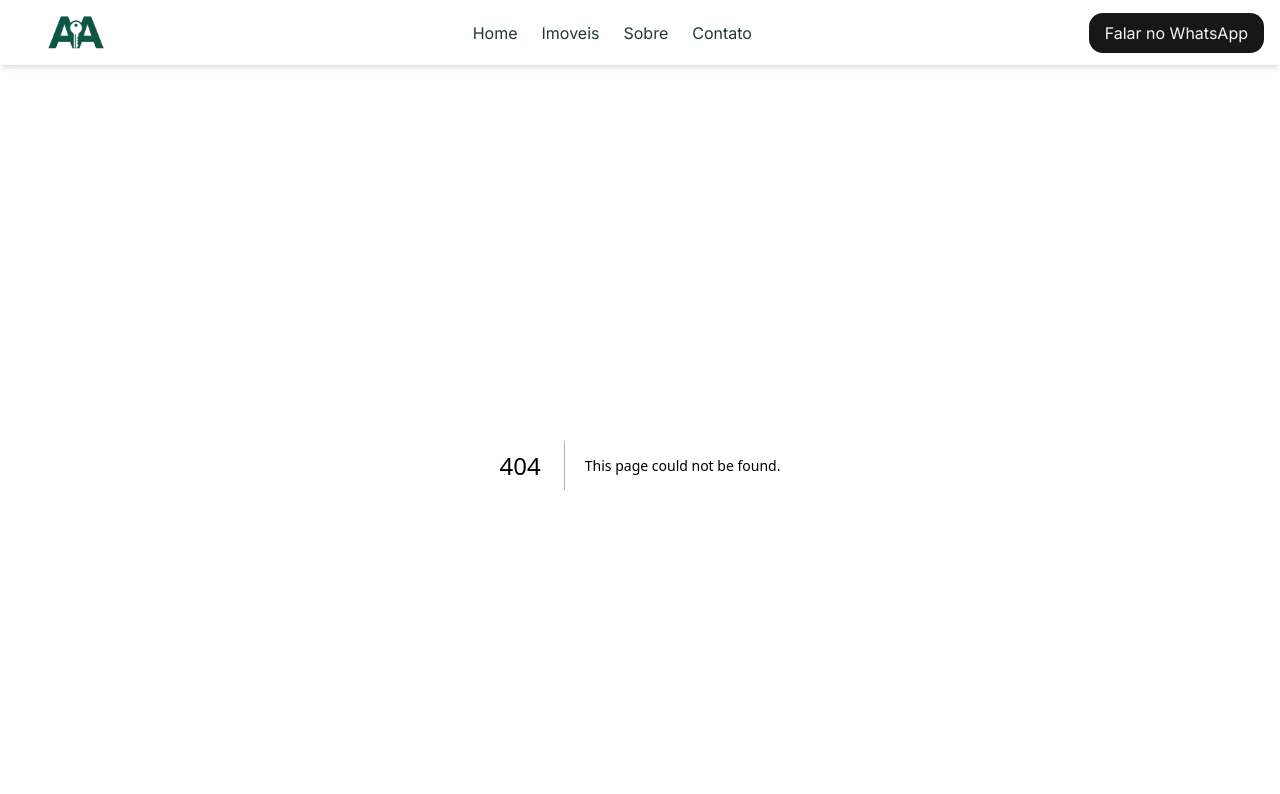
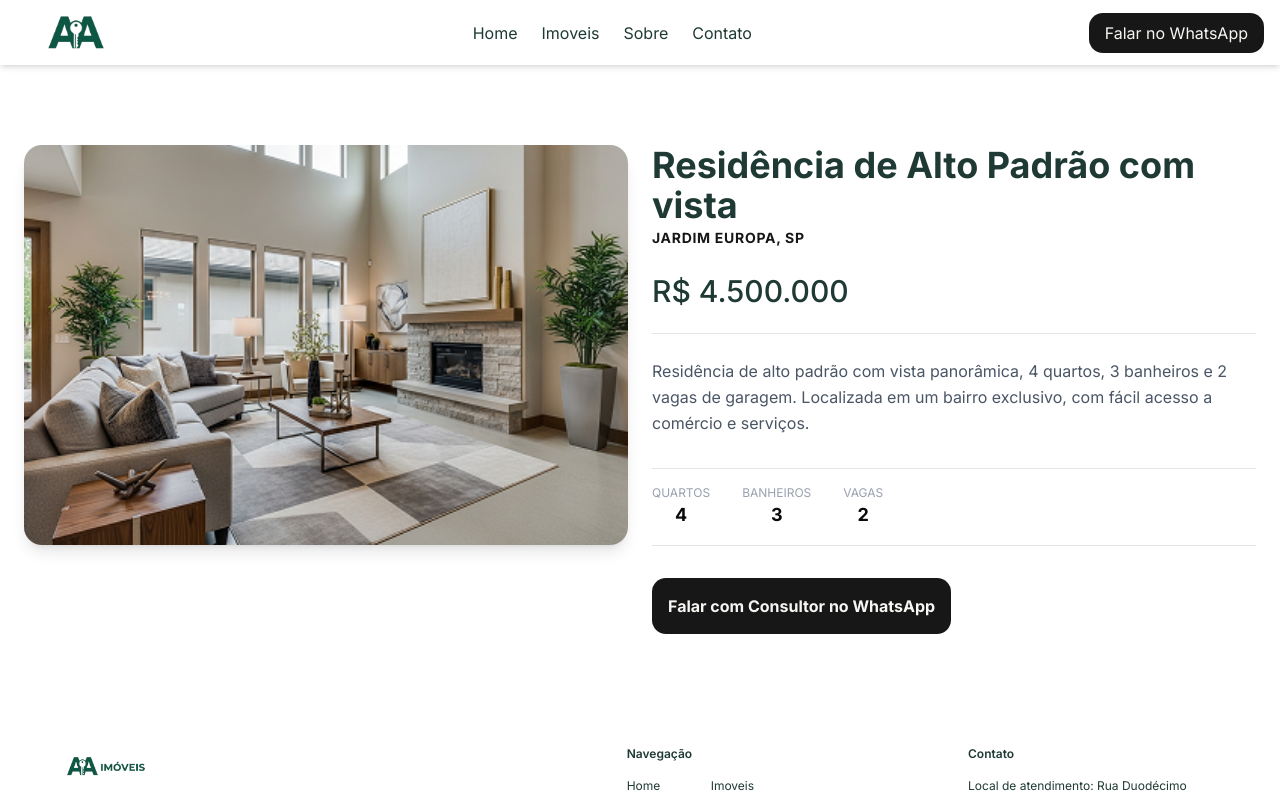
Before and after one commit to Evandro-bz-Junior/AA-Imoveis, a Next.js app: page /propertys/1 in a window 1280 px wide. Before the commit this address had no page. Shown: the top 794 px of the page. Built offline with nearby package versions, Linux system fonts and the light colour scheme; a web font is replaced by a local one.

Commit message:
Add property pages

```diff
--- a/src/app/globals.css
+++ b/src/app/globals.css
@@ -160,5 +160,6 @@ body {
   }
   html {
     @apply font-sans;
+    scroll-behavior: smooth;
   }
 }
--- /dev/null
+++ b/src/app/propertys/[id]/page.tsx
@@ -0,0 +1,66 @@
+import { properties } from "@/data/properties";
+import { notFound } from "next/navigation";
+import Image from "next/image";
+
+export default async function DetalhesImovel({ params }: { params: Promise<{ id: string }> }) {
+    const { id } = await params;
+
+    const property = properties.find((item) => item.id === Number(id));
+
+    if (!property) {
+        notFound();
+    }
+
+    return (
+        <main className="container mx-auto py-20 px-4 md:px-6">
+            <div className="grid grid-cols-1 md:grid-cols-2  gap-6">
+
+                <div className="relative h-75 md:h-100   rounded-2xl overflow-hidden shadow-lg">
+                    <Image
+                        src={property.image}
+                        alt={property.title}
+                        fill
+                        className="object-cover"
+                        priority
+                    />
+                </div>
+
+                <div className="flex flex-col gap-6  w-full">
+                    <div className="  w-full">
+                        <h1 className="text-4xl font-bold text-text2 md:w-full">{property.title}</h1>
+                        <span className="text-primary font-bold text-sm uppercase tracking-wider ">{property.location}</span>
+                    </div>
+
+                    <p className="text-3xl font-medium text-text2">{property.price}</p>
+
+                    <p className="text-gray-600 leading-relaxed border-t pt-6">
+                        {property.description}
+                    </p>
+
+                    <div className="flex gap-8 border-y py-4 my-2">
+                        <div className="flex flex-col">
+                            <span className="text-xs text-gray-400 uppercase">Quartos</span>
+                            <span className="font-bold text-lg text-center">{property.bedrooms}</span>
+                        </div>
+                        <div className="flex flex-col">
+                            <span className="text-xs text-gray-400 uppercase">Banheiros</span>
+                            <span className="font-bold text-lg text-center">{property.bathrooms}</span>
+                        </div>
+                        <div className="flex flex-col">
+                            <span className="text-xs text-gray-400 uppercase">Vagas</span>
+                            <span className="font-bold text-lg text-center">{property.parking}</span>
+                        </div>
+                    </div>
+
+                    <a
+                        href={`https://wa.me/5584999999999?text=Olá, vi o imóvel "${property.title}" no site e gostaria de mais informações.`}
+                        target="_blank"
+                        className="bg-primary text-text1 text-center p-4 rounded-xl font-bold w-fit hover:opacity-90 transition-all active:scale-95"
+                    >
+                        Falar com Consultor no WhatsApp
+                    </a>
+                </div>
+            </div>
+        </main>
+    );
+}
--- a/src/components/Contact.tsx
+++ b/src/components/Contact.tsx
@@ -3,7 +3,7 @@ import React from 'react';
 
 export default function Contact() {
     return (
-        <section className='bg-section2 w-full flex items-center py-14  '>
+        <section id="contact" className='bg-section2 w-full flex items-center py-14  '>
             <div className='container flex flex-col items-center mx-auto px-4 gap-4'>
                 <h2 className=' font-serif font-medium text-center mb-6 text-text1 md:w-lg'>Estou à disposição para entender suas necessidades e apresentar as propriedades mais adequadas ao seu perfil.</h2>
                 <a className="px-4 bg-background text-text2 py-2 rounded-xl text-center border  hover:bg-primary hover:text-text1 hover:scale-105 transition-colors duration-300"
--- a/src/components/Footer.tsx
+++ b/src/components/Footer.tsx
@@ -1,7 +1,15 @@
+"use client";
 import Image from 'next/image';
+import { usePathname } from 'next/navigation';
 import React from 'react';
 
 export default function Footer() {
+      const pathname = usePathname();
+
+        // Se a URL começar com /admin ou /login, não renderiza o Header
+        if (pathname.startsWith("/dashboard") || pathname === "/login") {
+            return null;
+        }
     return (
         <footer className='bg-background text-text2 container flex flex-col justify-center mx-auto gap-8 py-6 px-8 md:px-14 mb-10 text-xs '>
             <div className='flex flex-col md:flex-row gap-6 justify-center md:justify-between  '>
--- a/src/components/Header.tsx
+++ b/src/components/Header.tsx
@@ -1,9 +1,18 @@
+"use client";
 import Image from "next/image";
 import { Sheet, SheetContent, SheetTrigger, SheetClose } from "@/components/ui/sheet";
 import { Menu } from "lucide-react";
 import Link from "next/link";
+import { usePathname } from "next/navigation";
 
 export default function Header() {
+    const pathname = usePathname();
+
+    // Se a URL começar com /admin ou /login, não renderiza o Header
+    if (pathname.startsWith("/dashboard") || pathname === "/login") {
+        return null;
+    }
+
     return (
         <header
             aria-label="Menu principal"
@@ -21,16 +30,16 @@ export default function Header() {
                 <nav className="hidden md:flex items-center gap-6" >
                     <ul className="flex items-center gap-6">
                         <li>
-                            <a href="#" className="hover:underline text-text2">Home</a>
+                            <Link href="/" className="text-text2">Home</Link>
                         </li>
                         <li>
-                            <a href="#" className="hover:underline text-text2">Imoveis</a>
+                            <Link href="#propertys" className="text-text2">Imoveis</Link>
                         </li>
                         <li>
-                            <a href="#" className="hover:underline text-text2">Sobre</a>
+                            <Link href="#about" className="text-text2">Sobre</Link>
                         </li>
                         <li>
-                            <a href="#" className="hover:underline text-text2">Contato</a>
+                            <Link href="#contact" className="text-text2">Contato</Link>
                         </li>
                     </ul>
                 </nav>
--- a/src/components/PropertyCard.tsx
+++ b/src/components/PropertyCard.tsx
@@ -2,6 +2,7 @@ import Image from "next/image";
 import Link from "next/link";
 
 interface PropertyCardProps {
+    id: number | string;
     image: string;
     price: string;
     title: string;
@@ -13,6 +14,7 @@ interface PropertyCardProps {
 }
 
 export default function PropertyCard({
+    id,
     image,
     price,
     title,
@@ -58,7 +60,9 @@ export default function PropertyCard({
                             <span className="text-sm text-text2">{parking} </span>
                         </div>
                     </div>
-                    <Link href={link}>Ver detalhes</Link>
+                    <Link href={`/propertys/${id}`} className="hover:text-text3 transition-colors">
+                        Ver detalhes
+                    </Link>
                 </div>
             </div>
         </div>
--- a/src/components/Propertys.tsx
+++ b/src/components/Propertys.tsx
@@ -1,5 +1,4 @@
-import Image from "next/image";
-import Link from "next/link";
+
 
 import { properties } from "@/data/properties";
 import PropertyCard from "@/components/PropertyCard";
@@ -7,7 +6,7 @@ import PropertyCard from "@/components/PropertyCard";
 
 export default function Propertys() {
     return (
-        <section id="imoveis" className="w-full  flex  items-center py-14 bg-section1">
+        <section id="propertys" className="w-full  flex  items-center py-14 bg-section1">
             <div className="container flex flex-col   justify-center    mx-auto px-4 gap-8">
 
                 <div className="infoArea flex flex-col   justify-center gap-4 mb-6 px-4">
--- a/src/data/properties.ts
+++ b/src/data/properties.ts
@@ -1,53 +1,65 @@
 export const properties = [
     {
+        id: 1,
         image: "/images/Casa moderna.png",
         price: "R$ 4.500.000",
         title: "Residência de Alto Padrão com vista",
         location: "Jardim Europa, SP",
+        description: "Residência de alto padrão com vista panorâmica, 4 quartos, 3 banheiros e 2 vagas de garagem. Localizada em um bairro exclusivo, com fácil acesso a comércio e serviços.",
         bedrooms: 4,
         bathrooms: 3,
         parking: 2,
     },
     {
+        id: 2,
         image: "/images/Apartamento Luxo.png",
         price: "R$ 2.800.000",
         title: "Apartamento decorado e mobiliado",
         location: "Itaim Bibi, SP",
+        description: "Apartamento de luxo com 3 quartos, 4 banheiros e 3 vagas de garagem. Totalmente mobiliado e decorado, pronto para morar. Localizado no coração do Itaim Bibi, próximo a restaurantes, shoppings e parques.",
         bedrooms: 3,
         bathrooms: 4,
         parking: 3,
     },
     {
+        id: 3,
         image: "/images/Cobertura Duplex.png",
         price: "R$ 8.900.000",
         title: "Cobertura Duplex com Piscina PrivativaPrivativaPrivativaPrivativaPrivativa",
         location: "Vila Nova Conceição, SP",
+        description: "Cobertura duplex de alto padrão com piscina privativa, 4 quartos, 6 banheiros e 5 vagas de garagem. Acabamentos de luxo, vista panorâmica e localização exclusiva na Vila Nova Conceição.",
         bedrooms: 4,
         bathrooms: 6,
         parking: 5,
-    },{
+    }, {
+        id: 4,
         image: "/images/Casa moderna.png",
         price: "R$ 4.500.000",
         title: "Residência de Alto Padrão com vista",
         location: "Jardim Europa, SP",
+        description: "Residência de alto padrão com vista panorâmica, 4 quartos, 3 banheiros e 2 vagas de garagem. Localizada em um bairro exclusivo, com fácil acesso a comércio e serviços.",
         bedrooms: 4,
         bathrooms: 3,
         parking: 2,
     },
     {
+        id: 5,
         image: "/images/Apartamento Luxo.png",
         price: "R$ 2.800.000",
         title: "Apartamento decorado e mobiliado",
         location: "Itaim Bibi, SP",
+        description: "Apartamento de luxo com 3 quartos, 4 banheiros e 3 vagas de garagem. Totalmente mobiliado e decorado, pronto para morar. Localizado no coração do Itaim Bibi, próximo a restaurantes, shoppings e parques.",
         bedrooms: 3,
         bathrooms: 4,
         parking: 3,
     },
     {
+        id: 6,
         image: "/images/Cobertura Duplex.png",
         price: "R$ 8.900.000",
         title: "Cobertura Duplex com Piscina Privativa",
         location: "Vila Nova Conceição, SP",
+        description: "Cobertura duplex de alto padrão com piscina privativa, 4 quartos, 6 banheiros e 5 vagas de garagem. Acabamentos de luxo, vista panorâmica e localização exclusiva na Vila Nova Conceição.",
         bedrooms: 4,
         bathrooms: 6,
         parking: 5,
```
Lines whose indentation alone changed are shown as unchanged.
